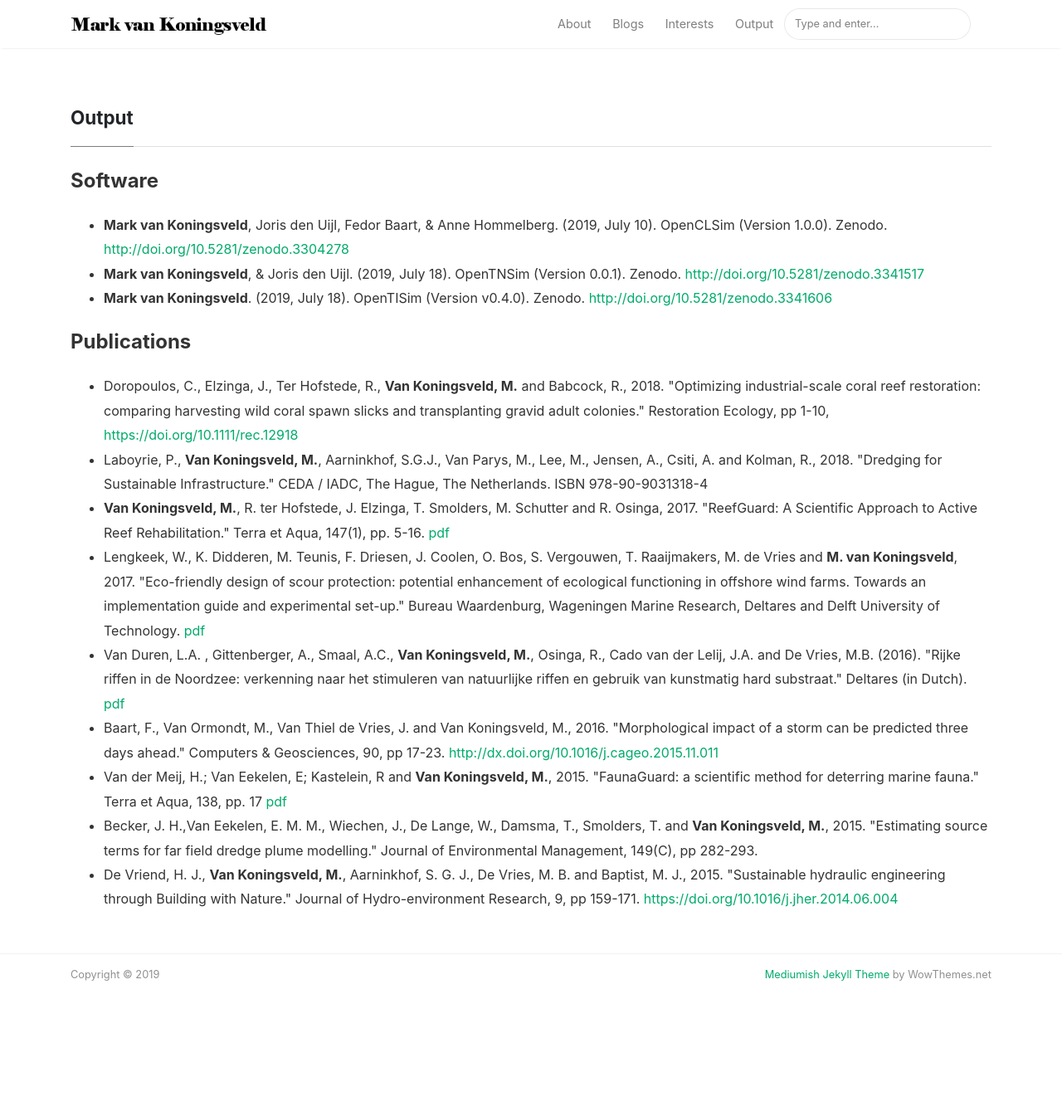
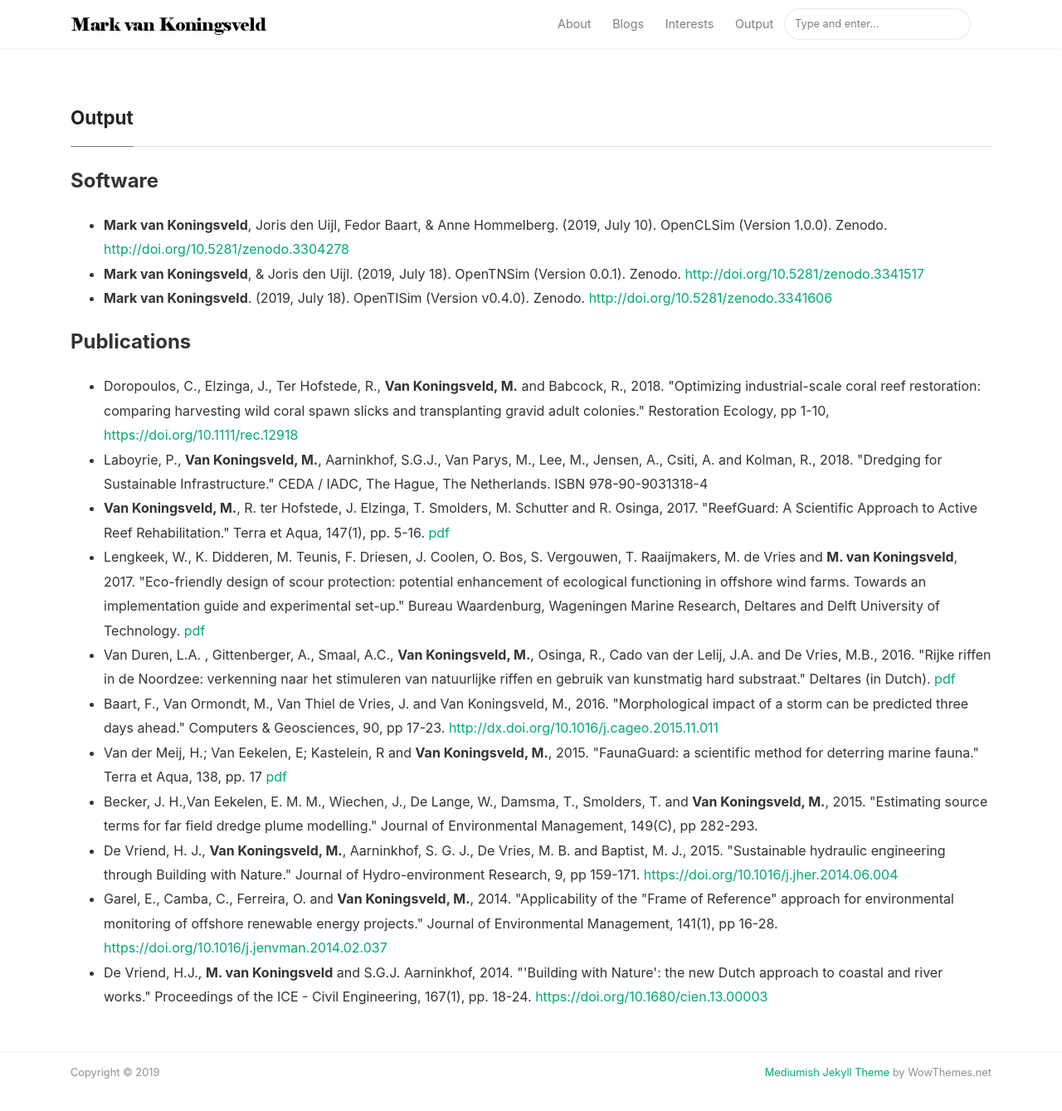
Before and after one commit to markvankoningsveld/markvankoningsveld.github.io, a Jekyll site: the page built from _pages/output.md, in a window 1280 px wide and 1376 px high. Shown: the top 1339 px of the window at 83% size. Built offline with Jekyll 4.4.1, drawn with Linux system fonts in a browser that asks for light colours; nearby versions of some CDN libraries.

Commit message:
Added output

```diff
--- a/_pages/output.md
+++ b/_pages/output.md
@@ -17,9 +17,11 @@ permalink: /output
   <li>Laboyrie, P., <b>Van Koningsveld, M.</b>, Aarninkhof, S.G.J., Van Parys, M., Lee, M., Jensen, A., Csiti, A. and Kolman, R., 2018. "Dredging for Sustainable Infrastructure." CEDA / IADC, The Hague, The Netherlands.  ISBN 978-90-9031318-4</li>
   <li><b>Van Koningsveld, M.</b>, R. ter Hofstede, J. Elzinga, T. Smolders, M. Schutter and R. Osinga, 2017. "ReefGuard: A Scientific Approach to Active Reef Rehabilitation." Terra et Aqua, 147(1), pp. 5-16. <a href="https://www.iadc-dredging.com/ul/cms/terraetaqua/document/5/1/7/517/517/1/article-reefguard-a-scientific-approach-to-active-reef-rehabilitation-147-1.pdf">pdf</a></li>
   <li>Lengkeek, W., K. Didderen, M. Teunis, F. Driesen, J. Coolen, O. Bos, S. Vergouwen, T. Raaijmakers, M. de Vries and <b>M. van Koningsveld</b>, 2017. "Eco-friendly design of scour protection: potential enhancement of ecological functioning in offshore wind farms. Towards an implementation guide and experimental set-up." Bureau Waardenburg, Wageningen Marine Research, Deltares and Delft University of Technology. <a href="http://www.buwa.nl/fileadmin/buwa_upload/Bureau_Waardenburg_rapporten/17-001_Bureau_Waardenburg_report_EcoFriendly_design_scour_protection.pdf">pdf</a></li>
-  <li>Van Duren, L.A. , Gittenberger, A., Smaal, A.C., <b>Van Koningsveld, M.</b>, Osinga, R., Cado van der Lelij, J.A. and De Vries, M.B. (2016). "Rijke riffen in de Noordzee: verkenning naar het stimuleren van natuurlijke riffen en gebruik van kunstmatig hard substraat." Deltares (in Dutch). <a href="http://publications.deltares.nl/1221293_000.pdf">pdf</a></li>
+  <li>Van Duren, L.A. , Gittenberger, A., Smaal, A.C., <b>Van Koningsveld, M.</b>, Osinga, R., Cado van der Lelij, J.A. and De Vries, M.B., 2016. "Rijke riffen in de Noordzee: verkenning naar het stimuleren van natuurlijke riffen en gebruik van kunstmatig hard substraat." Deltares (in Dutch). <a href="http://publications.deltares.nl/1221293_000.pdf">pdf</a></li>
   <li>Baart, F., Van Ormondt, M., Van Thiel de Vries, J. and Van Koningsveld, M., 2016. "Morphological impact of a storm can be predicted three days ahead." Computers & Geosciences, 90, pp 17-23. <a href="http://dx.doi.org/10.1016/j.cageo.2015.11.011">http://dx.doi.org/10.1016/j.cageo.2015.11.011</a></li>
   <li>Van der Meij, H.; Van Eekelen, E; Kastelein, R and <b>Van Koningsveld, M.</b>, 2015. "FaunaGuard: a scientific method for deterring marine fauna." Terra et Aqua, 138, pp. 17 <a href="https://www.iadc-dredging.com/ul/cms/terraetaqua/document/4/3/5/435/435/1/article-faunaguard-a-scientific-method-for-deterring-marine-fauna-terra-et-aqua-138-2.pdf">pdf</a></li>
   <li>Becker, J. H.,Van Eekelen, E. M. M., Wiechen, J., De Lange, W., Damsma, T., Smolders, T. and <b>Van Koningsveld, M.</b>, 2015. "Estimating source terms for far field dredge plume modelling." Journal of Environmental Management, 149(C), pp 282-293. <a href=""></a></li>
   <li>De Vriend, H. J., <b>Van Koningsveld, M.</b>, Aarninkhof, S. G. J., De Vries, M. B. and Baptist, M. J., 2015. "Sustainable hydraulic engineering through Building with Nature." Journal of Hydro-environment Research, 9, pp 159-171. <a href="https://doi.org/10.1016/j.jher.2014.06.004">https://doi.org/10.1016/j.jher.2014.06.004</a></li>
+  <li>Garel, E., Camba, C., Ferreira, O. and <b>Van Koningsveld, M.</b>, 2014. "Applicability of the "Frame of Reference" approach for environmental monitoring of offshore renewable energy projects." Journal of Environmental Management, 141(1), pp 16-28. <a href="https://doi.org/10.1016/j.jenvman.2014.02.037">https://doi.org/10.1016/j.jenvman.2014.02.037</a></li>
+  <li>De Vriend, H.J., <b>M. van Koningsveld</b> and S.G.J. Aarninkhof, 2014. "'Building with Nature': the new Dutch approach to coastal and river works." Proceedings of the ICE - Civil Engineering, 167(1), pp. 18-24. <a href="https://doi.org/10.1680/cien.13.00003">https://doi.org/10.1680/cien.13.00003</a></li>
 </ul>
```
